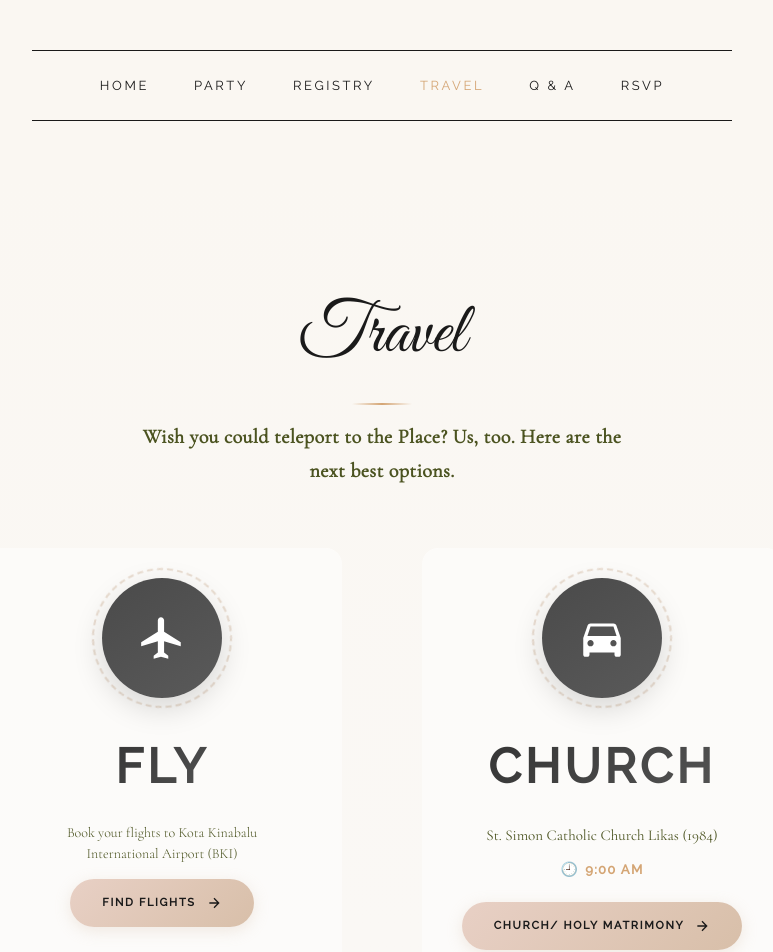
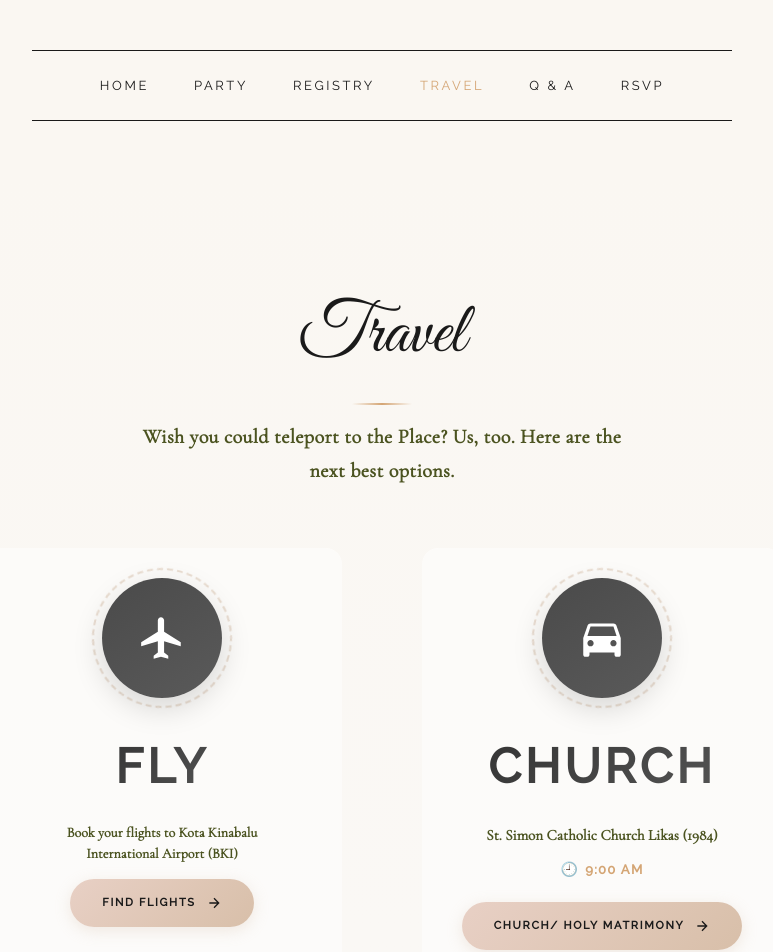
Before and after one commit to FidHackU/WeddingApp, a React (Vite) app in the folder WeddingReact/: page /travel in a window 1280 px wide. Shown: the top 952 px of the page, without its empty margins (258-1031 px from the left). Built offline with nearby package versions, Linux system fonts and the light colour scheme.

Commit message:
Bold travel description and location

```diff
--- a/WeddingReact/src/pages/Travel.css
+++ b/WeddingReact/src/pages/Travel.css
@@ -196,7 +196,7 @@
 .travel-card-desc {
     font-family: var(--font-serif);
     font-size: 14px;
-    font-weight: 300;
+    font-weight: bold;
     color: var(--color-text-olive);
     margin-bottom: 15px;
     max-width: 200px;
@@ -206,7 +206,7 @@
 .travel-card-location {
     font-family: var(--font-serif);
     font-size: 15px;
-    font-weight: 400;
+    font-weight: bold;
     color: var(--color-text-olive);
     margin-bottom: 8px;
 }
```
